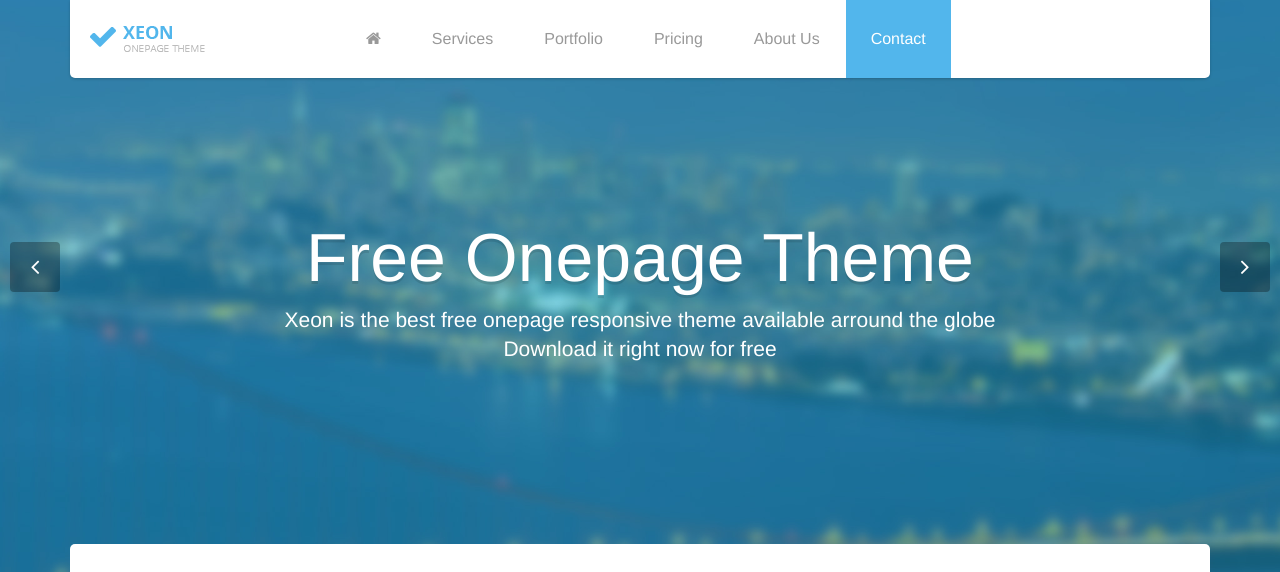
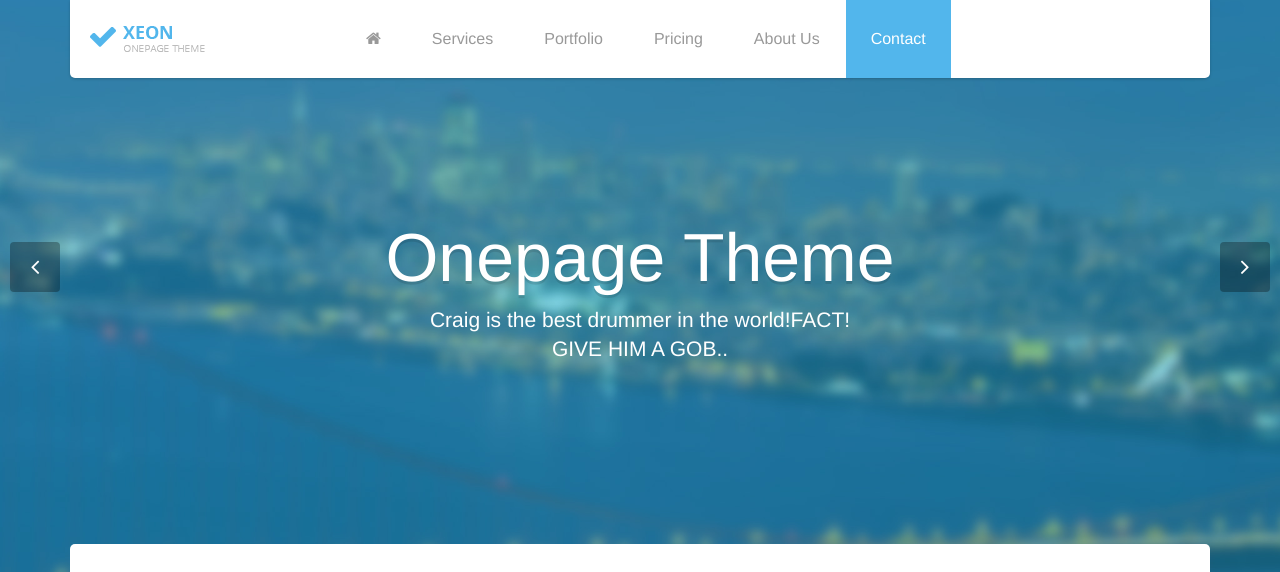
Before and after one commit to maccana/maccana.github.io, a plain HTML site: page index.html in a window 1280 px wide. Shown: the top 572 px of the page. Drawn offline with Linux system fonts and the light colour scheme.

Commit message:
Modified index.html

```diff
--- a/index.html
+++ b/index.html
@@ -53,8 +53,8 @@
             <div class="item active">
                 <div class="container">
                     <div class="carousel-content">
-                        <h1>Free Onepage Theme</h1>
-                        <p class="lead">Xeon is the best free onepage responsive theme available arround the globe<br>Download it right now for free</p>
+                        <h1>Onepage Theme</h1>
+                        <p class="lead">Craig is the best drummer in the world!FACT!<br>GIVE HIM A GOB..</p>
                     </div>
                 </div>
             </div><!--/.item-->
```
